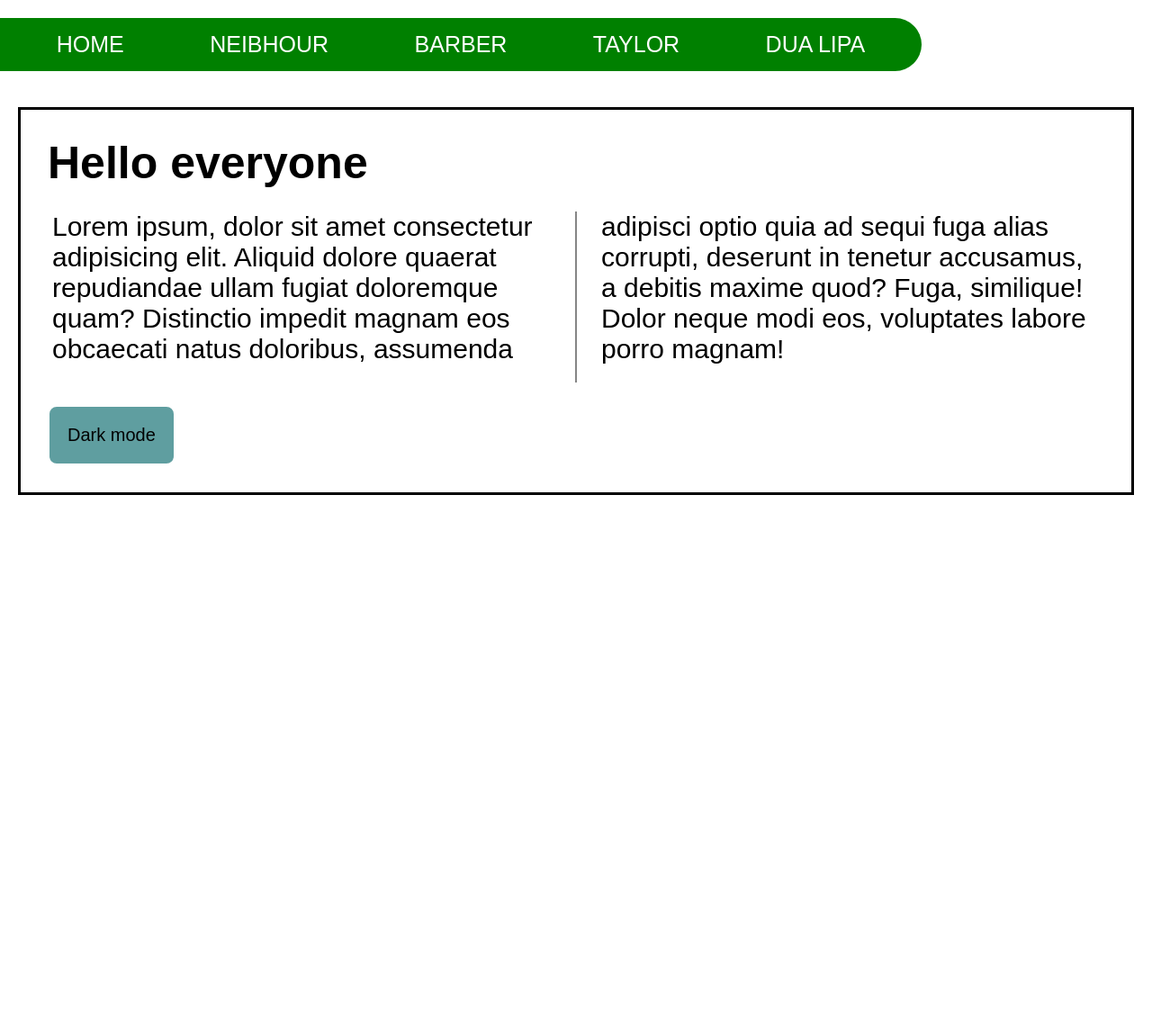
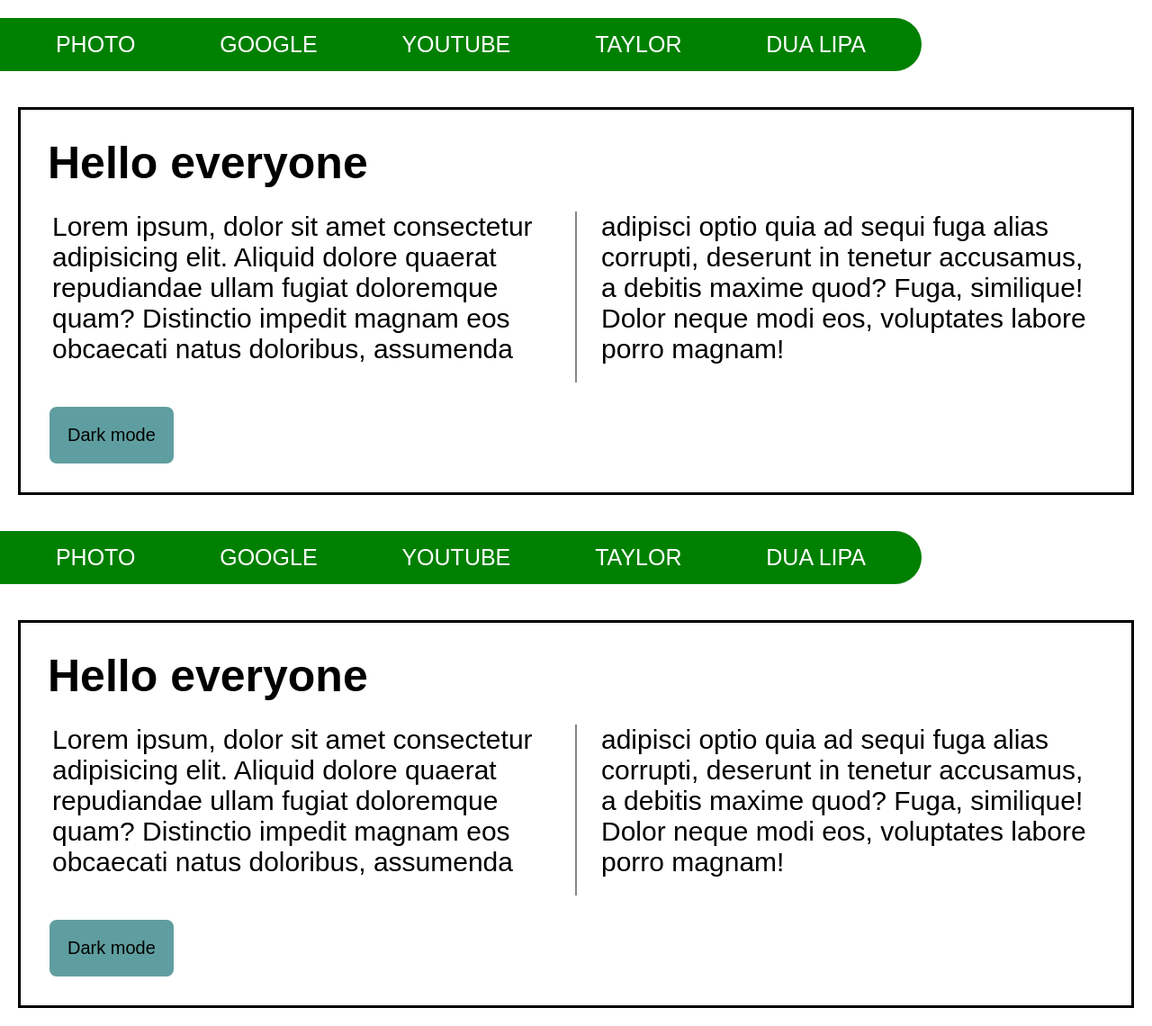
Before and after one commit to aniket034/DARK-MODE-, a plain HTML site: page index.html in a window 1280 px wide. Shown: the whole page at 90% size. Before the commit the page ends 800 px from the top, so only its background shows below. Drawn offline with Linux system fonts and the light colour scheme.

Commit message:
Update index.html

```diff
--- a/index.html
+++ b/index.html
@@ -11,12 +11,17 @@
   <body id="bodyy" class="style">
     <div class="navcontainer">
       <ul class="navitems">
-        <l1><a href="#photo">HOME</a></l1>
-        <l1><a href="">NEIBHOUR</a></l1>
-        <l1><a href="">BARBER</a></l1>
+        <l1><a href="#photo">PHOTO</a></l1>
+        <l1><a href="https://www.google.com">Google</a></l1>
+        <l1><a href="https://www.youtube.com/">Youtube</a></l1>
         <l1><a href="">TAYLOR</a></l1>
         <l1><a href="">DUA LIPA</a></l1>
       </ul>
+    </div>
+    <div id="burcon" onclick="nana()">
+      <div class="burb"></div>
+      <div class="burb"></div>
+      <div class="burb"></div>
     </div>
 
     <section id="pyaz">
@@ -35,3 +40,45 @@
     </section>
   </body>
 </html>
+<!DOCTYPE html>
+<html lang="en">
+  <head>
+    <meta charset="UTF-8" />
+    <meta http-equiv="X-UA-Compatible" content="IE=edge" />
+    <meta name="viewport" content="width=device-width, initial-scale=1.0" />
+    <title>Document</title>
+    <link rel="stylesheet" href="style.css" />
+    <script src="app.js" defer></script>
+  </head>
+  <body id="bodyy" class="style">
+    <div class="navcontainer">
+      <ul class="navitems">
+        <l1><a href="#photo">PHOTO</a></l1>
+        <l1><a href="https://www.google.com">Google</a></l1>
+        <l1><a href="https://www.youtube.com/">Youtube</a></l1>
+        <l1><a href="">TAYLOR</a></l1>
+        <l1><a href="">DUA LIPA</a></l1>
+      </ul>
+    </div>
+    <div id="burcon" onclick="nana()">
+      <div class="burb"></div>
+      <div class="burb"></div>
+      <div class="burb"></div>
+    </div>
+
+    <section id="pyaz">
+      <h1 id="heading">Hello everyone</h1>
+      <div class="col">
+        <p id="para">
+          Lorem ipsum, dolor sit amet consectetur adipisicing elit. Aliquid
+          dolore quaerat repudiandae ullam fugiat doloremque quam? Distinctio
+          impedit magnam eos obcaecati natus doloribus, assumenda adipisci optio
+          quia ad sequi fuga alias corrupti, deserunt in tenetur accusamus, a
+          debitis maxime quod? Fuga, similique! Dolor neque modi eos, voluptates
+          labore porro magnam!
+        </p>
+      </div>
+      <button id="darkmode" onclick="darkM()">Dark mode</button>
+    </section>
+  </body>
+</html>
```
